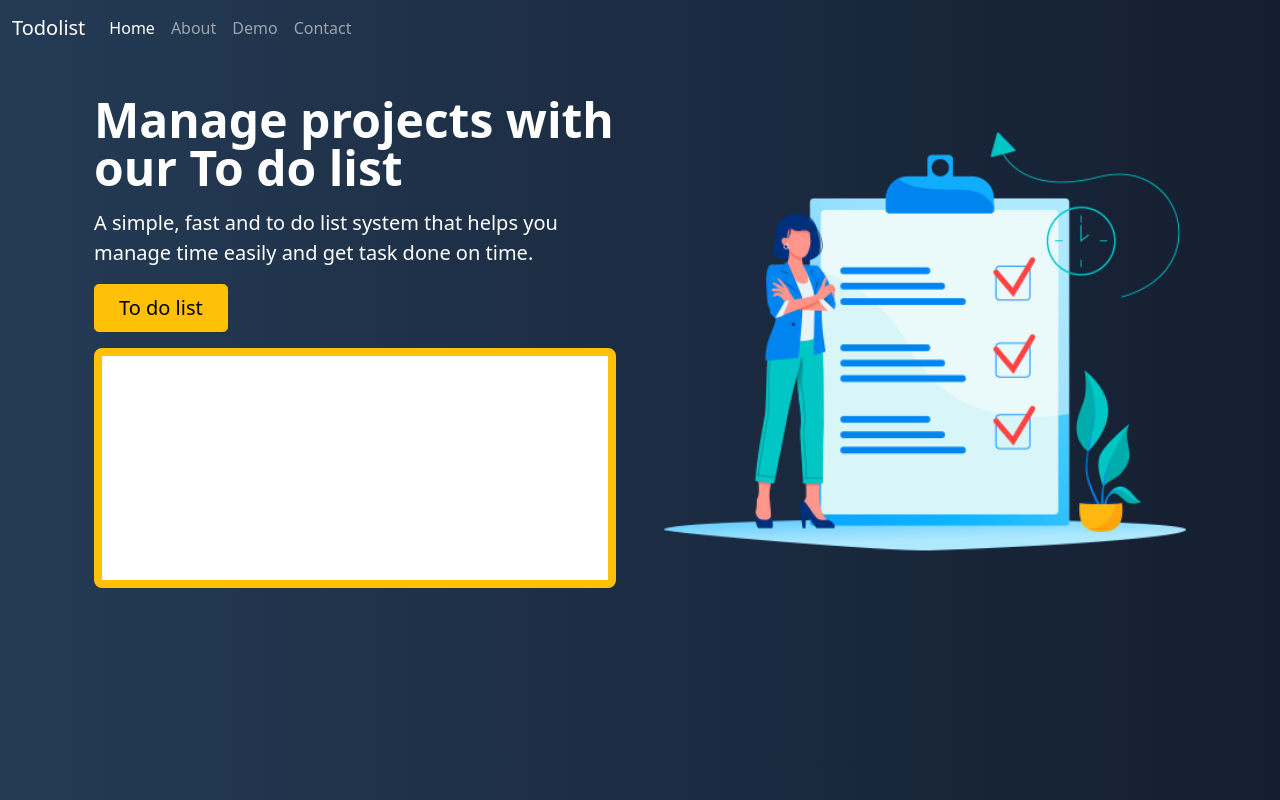
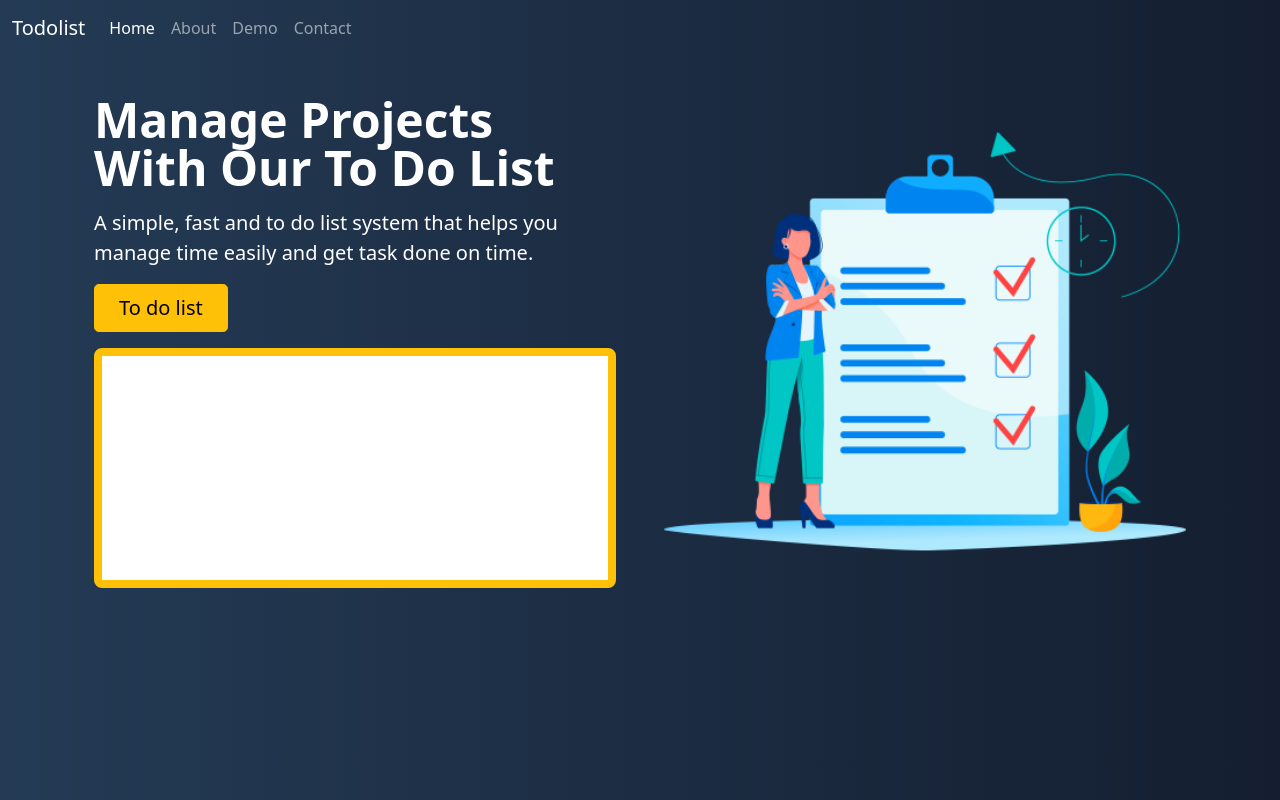
Before and after one commit to rasrac/First-Project, a plain HTML site: page Index.html in a window 1280 px wide. Drawn offline with nearby package versions, Linux system fonts and the light colour scheme.

Commit message:
Fix typos

```diff
--- a/Index.html
+++ b/Index.html
@@ -2,7 +2,7 @@
 <html lang="en">
 
 <head>
-    <title>First Project</title>
+    <title>First Project V2</title>
     <!-- Required meta tags -->
     <meta charset="utf-8">
     <meta name="viewport" content="width=device-width, initial-scale=1, shrink-to-fit=no">
@@ -50,7 +50,7 @@
                         loading="lazy">
                 </div>
                 <div class="col-lg-6">
-                    <h1 class="display-5 fw-bold lh-1 mb-3">Manage projects with our To do list</h1>
+                    <h1 class="display-5 fw-bold lh-1 mb-3">Manage Projects With Our To Do List</h1>
                     <p class="lead">A simple, fast and to do list system that helps you manage time easily
                         and get task done on time.
                     </p>
```
